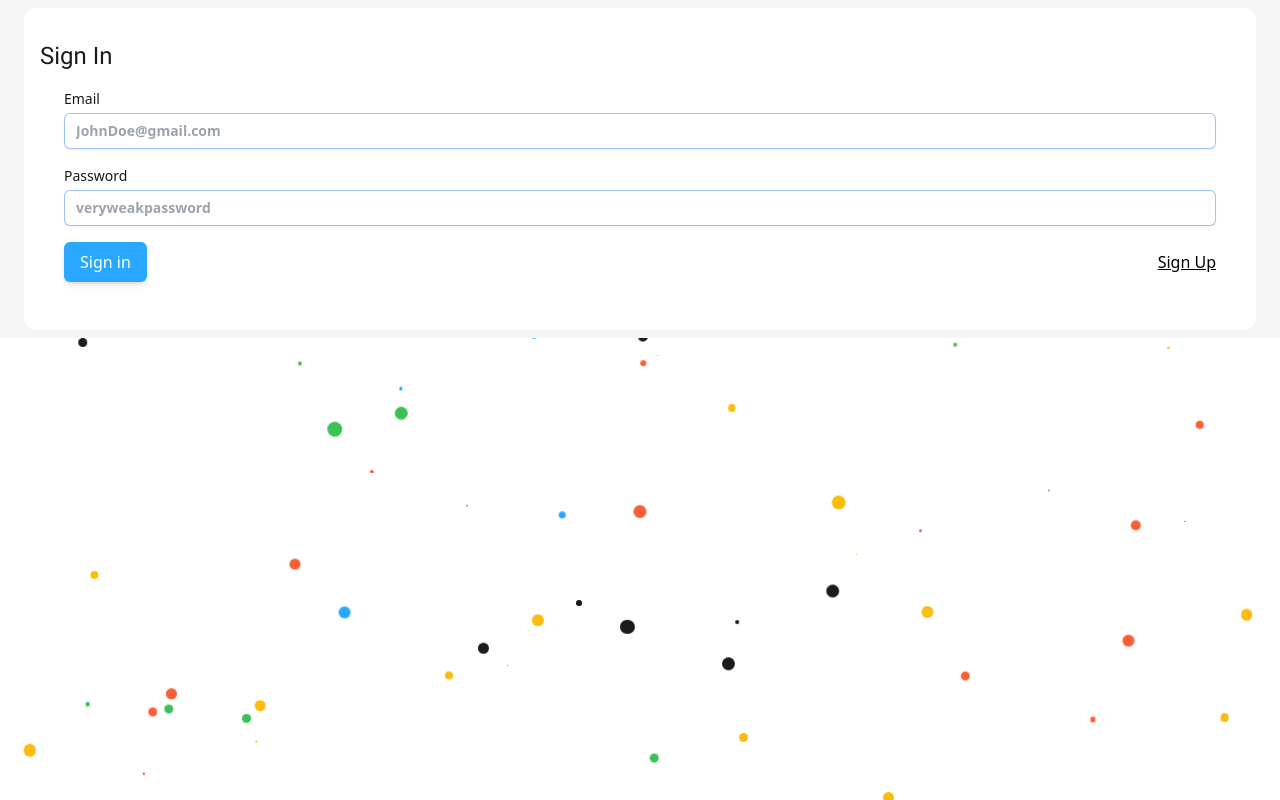
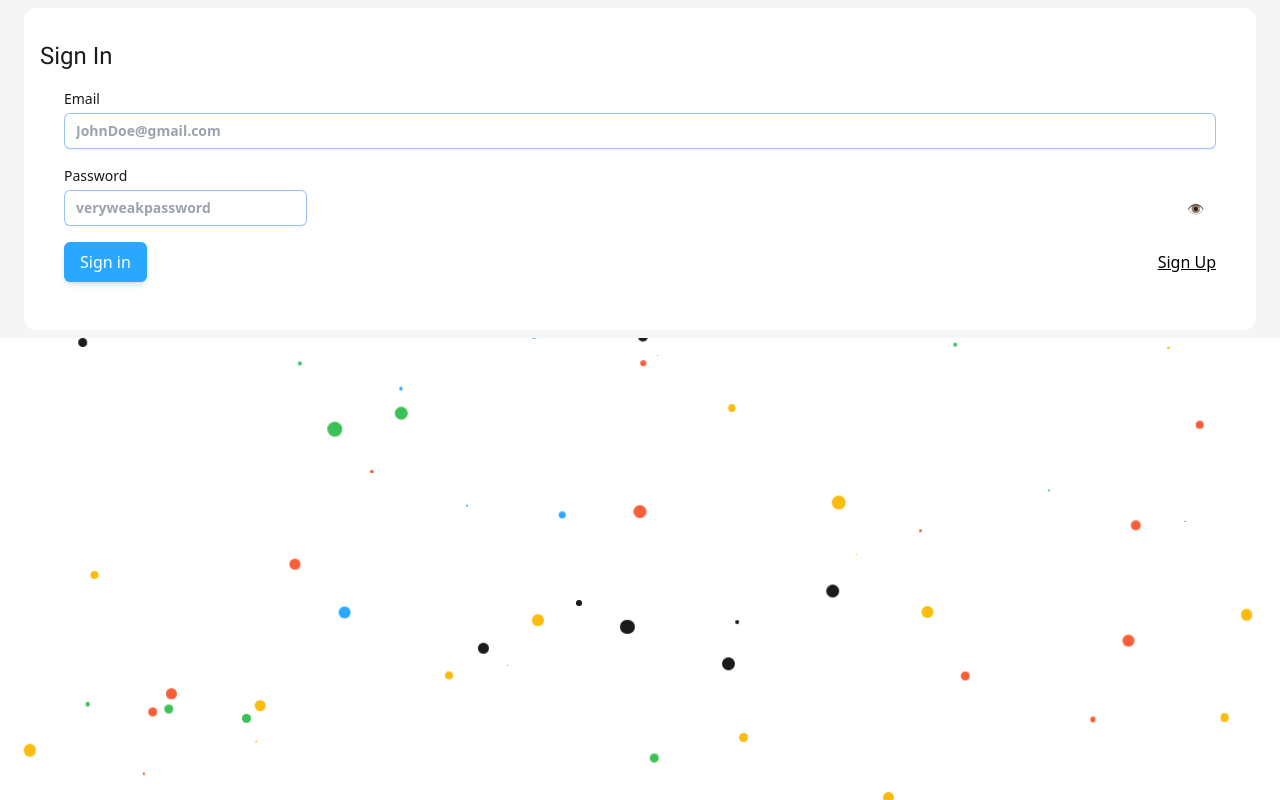
Before and after one commit to HackItHub/jawbs, a React (Vite) app in the folder jawbs-client/: page /sign-in in a window 1280 px wide. Built offline with nearby package versions, Linux system fonts and the light colour scheme.

Commit message:
add visibility functionality

```diff
--- a/jawbs-client/src/client/components/forms/FormFieldText.tsx
+++ b/jawbs-client/src/client/components/forms/FormFieldText.tsx
@@ -1,4 +1,4 @@
-import React from "react";
+import React, { useState } from "react";
 import PhoneInputWithCountrySelect from "react-phone-number-input";
 import { E164Number } from "libphonenumber-js/types.cjs";
 import { FaCircleExclamation } from "react-icons/fa6";
@@ -51,24 +51,39 @@ const FormFieldText: React.FC<Props> = ({
     onChange(dataId, inputValue);
   };
 
+  const [inputType, setInputType] = useState(type);
+  const [isPasswordVisible, setIsPasswordVisible] = useState(false);
+
+  const togglePasswordVisibility = () => {
+    setIsPasswordVisible(!isPasswordVisible);
+    setInputType(inputType === 'password' ? 'text' : 'password');
+  };
+
   return (
     <div className='mb-2'>
       {(type === "password" || !type) && (
         <label htmlFor={id} className='form-input-container'>
           <div className='label-text'>{label}</div>
+          <div className="relative">
             <input
               id={id}
               onChange={handleInput}
-            className={`rounded-md bg-white px-3 py-2 text-sm font-semibold text-gray-900 shadow-sm ${
-              errorMessage ? " border-red border-2 border-solid " : " ring-1 "
+              className={`rounded-md bg-white px-3 py-2 text-sm font-semibold text-gray-900 shadow-sm ${errorMessage ? " border-red border-2 border-solid " : " ring-1 "
                 } ring-inset ring-gray-300 hover:bg-gray-50 text-input`}
               placeholder={placeholder}
               aria-required={isRequired}
               required={isRequired}
-            type={type}
+              type={inputType}
               value={value}
               autoComplete={autoComplete}
             />
+            <span
+              onClick={togglePasswordVisibility}
+              className='absolute inset-y-0 right-0 flex items-center pr-3 cursor-pointer text-gray-600'
+            >
+              {isPasswordVisible ? '🙈' : '👁️'}
+            </span>
+          </div>
         </label>
       )}
       {type === "email" && (
@@ -77,8 +92,7 @@ const FormFieldText: React.FC<Props> = ({
           <input
             id={id}
             onChange={handleInput}
-            className={`rounded-md bg-white px-3 py-2 text-sm font-semibold text-gray-900 shadow-sm ${
-              errorMessage ? " border-red border-2 border-solid " : " ring-1 "
+            className={`rounded-md bg-white px-3 py-2 text-sm font-semibold text-gray-900 shadow-sm ${errorMessage ? " border-red border-2 border-solid " : " ring-1 "
               } ring-inset ring-gray-300 hover:bg-gray-50 text-input`}
             placeholder={placeholder}
             aria-required={isRequired}
@@ -95,8 +109,7 @@ const FormFieldText: React.FC<Props> = ({
           <input
             id={id}
             onChange={handleInput}
-            className={`rounded-md bg-white px-3 py-2 text-sm font-semibold text-gray-900 shadow-sm ${
-              errorMessage ? " border-red border-2 border-solid " : " ring-1 "
+            className={`rounded-md bg-white px-3 py-2 text-sm font-semibold text-gray-900 shadow-sm ${errorMessage ? " border-red border-2 border-solid " : " ring-1 "
               } ring-inset ring-gray-300 hover:bg-gray-50 text-input`}
             placeholder={placeholder}
             aria-required={isRequired}
@@ -113,8 +126,7 @@ const FormFieldText: React.FC<Props> = ({
           <textarea
             id={id}
             onChange={handleTextAreaInput}
-            className={`rounded-md bg-white px-3 py-2 text-sm font-semibold text-gray-900 shadow-sm ${
-              errorMessage ? " border-red border-2 border-solid " : " ring-1 "
+            className={`rounded-md bg-white px-3 py-2 text-sm font-semibold text-gray-900 shadow-sm ${errorMessage ? " border-red border-2 border-solid " : " ring-1 "
               } ring-inset ring-gray-300 hover:bg-gray-50 text-input`}
             placeholder={placeholder}
             aria-required={isRequired}
@@ -129,8 +141,7 @@ const FormFieldText: React.FC<Props> = ({
           <PhoneInputWithCountrySelect
             id={id}
             onChange={handlePhoneInput}
-            className={`rounded-md bg-white  text-sm font-semibold text-gray-900 shadow-sm ${
-              errorMessage ? " border-red border-2 border-solid " : " ring-1 "
+            className={`rounded-md bg-white  text-sm font-semibold text-gray-900 shadow-sm ${errorMessage ? " border-red border-2 border-solid " : " ring-1 "
               } ring-inset ring-gray-300 hover:bg-gray-50 text-input`}
             placeholder={placeholder}
             required={isRequired}
@@ -144,8 +155,7 @@ const FormFieldText: React.FC<Props> = ({
           <input
             id={id}
             onChange={handleInput}
-            className={`rounded-md bg-white px-3 py-2 text-sm font-semibold text-gray-900 shadow-sm ${
-              errorMessage ? " border-red border-2 border-solid " : " ring-1 "
+            className={`rounded-md bg-white px-3 py-2 text-sm font-semibold text-gray-900 shadow-sm ${errorMessage ? " border-red border-2 border-solid " : " ring-1 "
               } ring-inset ring-gray-300 hover:bg-gray-50 text-input`}
             placeholder={placeholder}
             aria-required={isRequired}
```
Lines whose indentation alone changed are shown as unchanged.
